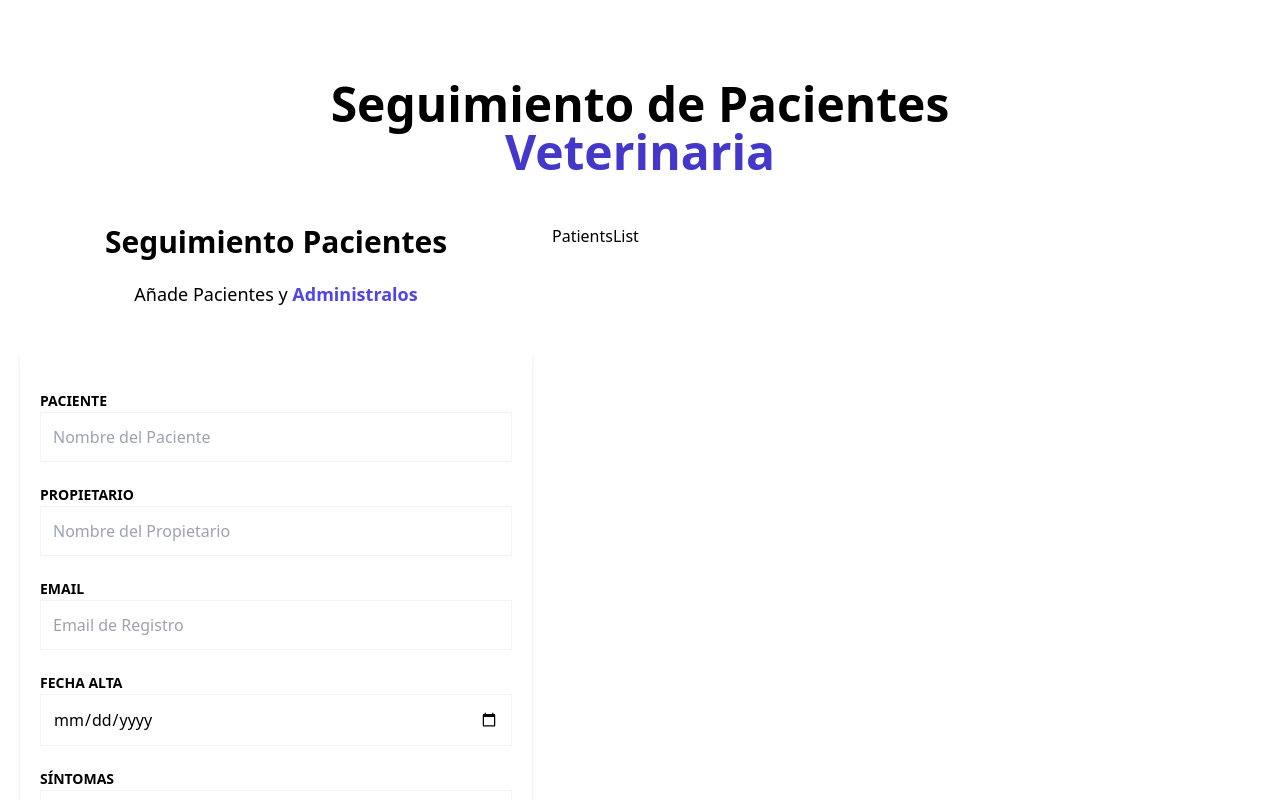
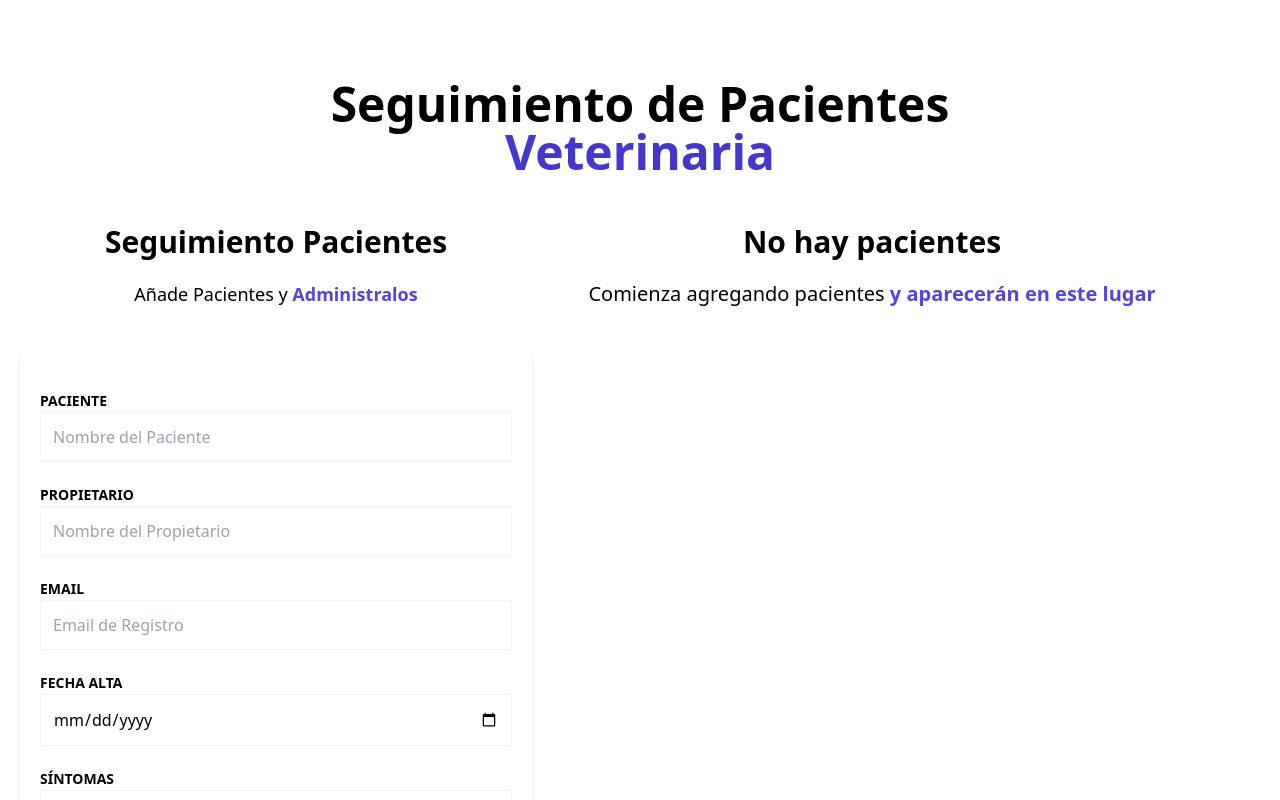
Before and after one commit to luchosr/veterinary-patients, a React (Vite) app: page / in a window 1280 px wide. Shown: the top 800 px of the page. Built offline with nearby package versions, Linux system fonts and the light colour scheme.

Commit message:
feat: implements patients list rendering

```diff
--- a/src/components/PatientsList.tsx
+++ b/src/components/PatientsList.tsx
@@ -1,8 +1,36 @@
 import { usePatientStore } from '../store/store';
+import PatientDetails from './PatientDetails';
 
 export default function PatientsList() {
   const patients = usePatientStore((state) => state.patients);
 
   console.log(patients);
-  return <div>PatientsList</div>;
+  return (
+    <div className="md:w-1/2 lg:3/5 md:h-screen overflow-y-scroll">
+      {patients.length ? (
+        <>
+          <p className="font-black text-3xl text-center">
+            Listado de Pacientes
+          </p>
+          <p className="text-xl mt-5 mb-10 text-center">
+            Administra tus{' '}
+            <span className="text-indigo-600 font-bold">Pacientes y Citas</span>
+          </p>
+          {patients.map((patient) => (
+            <PatientDetails key={patient.id} patient={patient} />
+          ))}
+        </>
+      ) : (
+        <>
+          <h2 className="font-black text-3xl text-center">No hay pacientes</h2>
+          <p className="text-xl mt-5 mb-10 text-center">
+            Comienza agregando pacientes{' '}
+            <span className="text-indigo-600 font-bold">
+              y aparecerán en este lugar
+            </span>
+          </p>
+        </>
+      )}
+    </div>
+  );
 }
```
